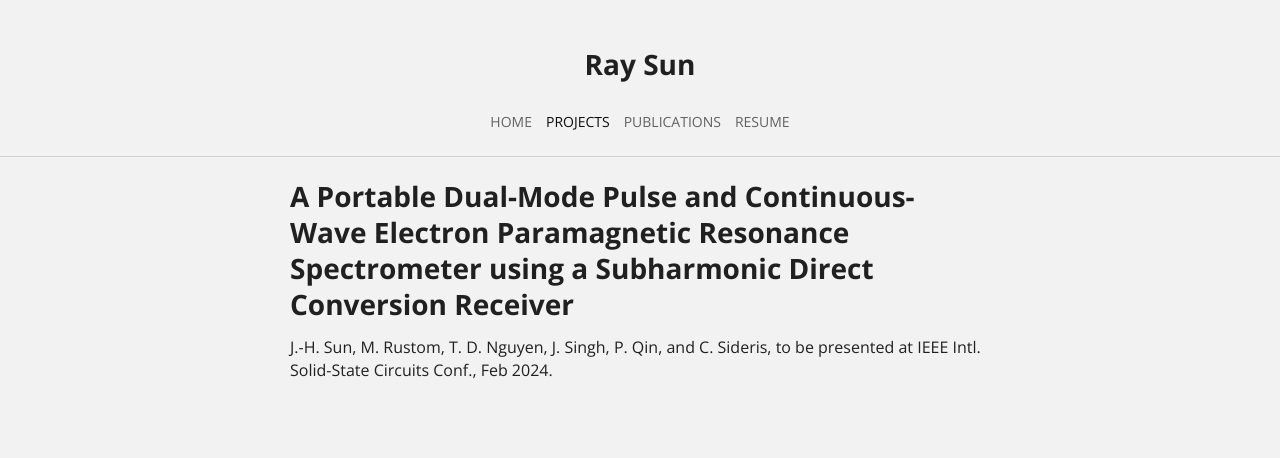
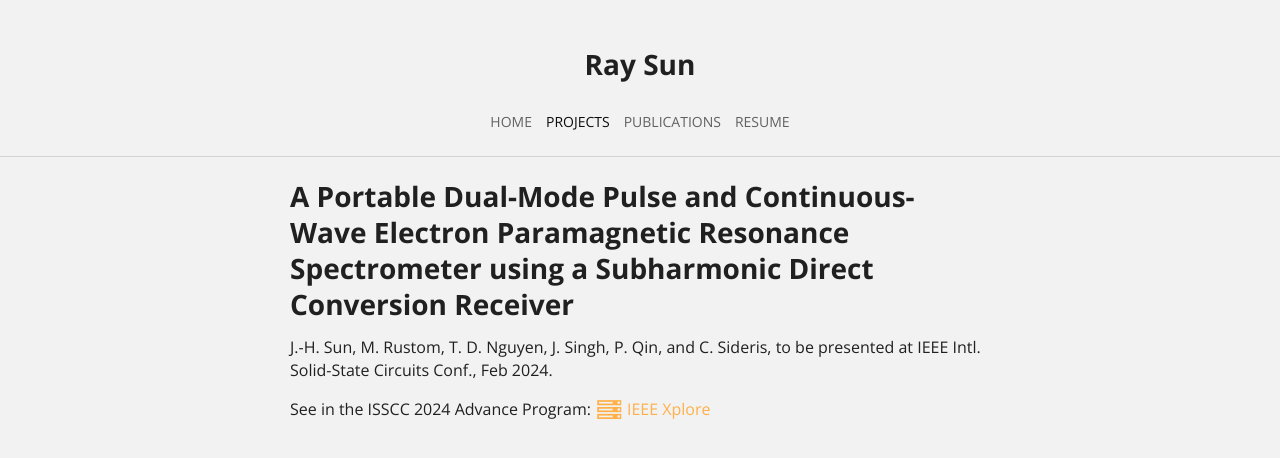
Before and after one commit to ElectronicToast/electronictoast.github.io, a Jekyll site: the page built from essays/2024-02-21.md, in a window 1280 px wide. Shown: the top 458 px of the page. Built offline with Jekyll 4.4.1, drawn with Linux system fonts in a browser that asks for light colours.

Commit message:
Update 2024-02-21.md

```diff
--- a/essays/2024-02-21.md
+++ b/essays/2024-02-21.md
@@ -13,3 +13,5 @@ Summary: ISSCC 2024
 J.-H. Sun, M. Rustom, T. D. Nguyen, J. Singh, P. Qin, and C. Sideris, to be presented at IEEE Intl. Solid-State Circuits Conf., Feb 2024.
 
 <!--- split -->
+
+See in the ISSCC 2024 Advance Program: <a href="http://submissions.mirasmart.com/ISSCC2024/PDF/ISSCC2024AdvanceProgram.pdf"><i class="large server icon"></i>IEEE Xplore</a>
```
